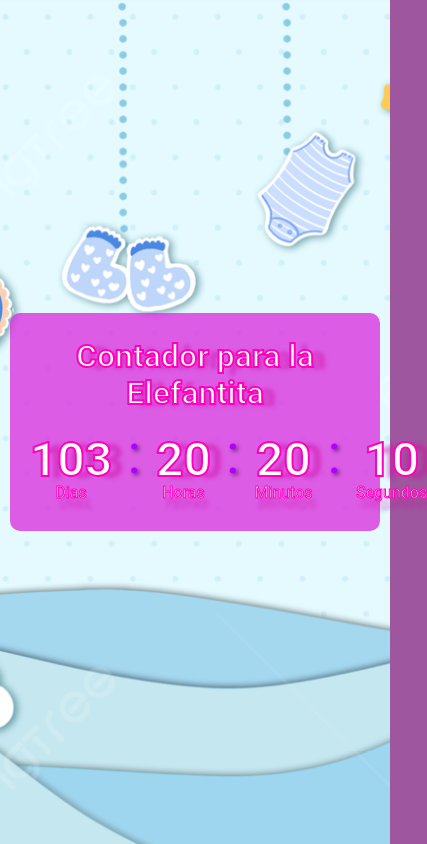
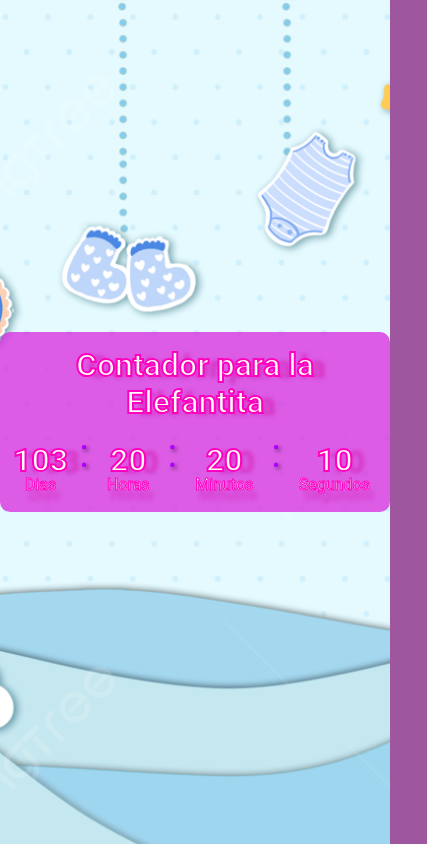
Before and after one commit to Sebastiian98/Sebastiian98.github.io, a plain HTML site: page index.html in a window 390 px wide. Shown: the whole page, 427 px wide, since content can reach past the window. Drawn offline with nearby package versions, Linux system fonts and the light colour scheme.

Commit message:
pagina1.1
se cambian los css para verlo mejor en el celular

```diff
--- a/css/style.css
+++ b/css/style.css
@@ -42,12 +42,12 @@ h1{
 */
 .contenedorCronometro {
     background-color: rgba(217, 43, 223, 0.76);
-    padding: 15px;
+    padding: 10px;
     border-radius: 10px;
     text-align: center;
-    width: 95%; /* Aumenta el ancho para mejor ajuste */
-    max-width: 600px; /* Aumenta el máximo ancho para dispositivos más grandes */
-    margin: 20px auto; /* Asegura que esté centrado y tenga margen desde el top */
+    width: 90%; /* Aumenta el ancho para mejor ajuste */
+    max-width: 500px; /* Aumenta el máximo ancho para dispositivos más grandes */
+    margin: auto; /* Asegura que esté centrado y tenga margen desde el top */
 }
 
 
@@ -81,7 +81,7 @@ h1{
 
 .texto {
     font-weight: bold;
-    font-size: 3.5rem;
+    font-size: 2.5rem;
     line-height: 1;
     margin: 0;
     color: white; /* Color del texto */
@@ -91,6 +91,7 @@ h1{
 
 
 .contador span {
+    margin: 5px 10px;
     font-size: 1rem; /* Reducción del tamaño de las etiquetas */
     text-shadow: 4px 10px 4px rgba(209, 12, 160, 0.5); /* Sombra para el texto */
     color: white;
@@ -99,11 +100,11 @@ h1{
 }
 
 .separacion{
-    font-size: 5rem; /* Aumenta el tamaño de los ':' */
+    font-size: 3rem; /* Aumenta el tamaño de los ':' */
     color: #ae00ff; /* Cambia el color si es necesario */
     text-shadow: 2px 2px 4px rgba(0,0,0,0.5); /* Añade sombra para mejor visibilidad */
-    margin: 0 10px; /* Añade margen entre los números y los ':' */
     margin-bottom: 30px;
+    padding: 0 5px;
 }
 
 /* Media Queries para pantallas más grandes */
@@ -120,13 +121,19 @@ h1{
         font-size: 1.5rem;
     }
 }
-@media (max-width: 600px) {
+@media (max-width: 480px) {
+    .contenedorCronometro {
+        width: 100%; /* Puede que necesites más espacio en pantallas muy pequeñas */
+        padding: 5px;
+    }
+
     .texto {
-        font-size: 3rem; /* Reducción para dispositivos más pequeños */
+        font-size: 2rem; /* Texto más pequeño para dispositivos pequeños */
     }
 
     .separacion {
-        font-size: 3.5rem; /* Ajuste para mantener la proporción */
+        font-size: 2.5rem;
+        padding: 0 3px;
     }
 }
 
```
